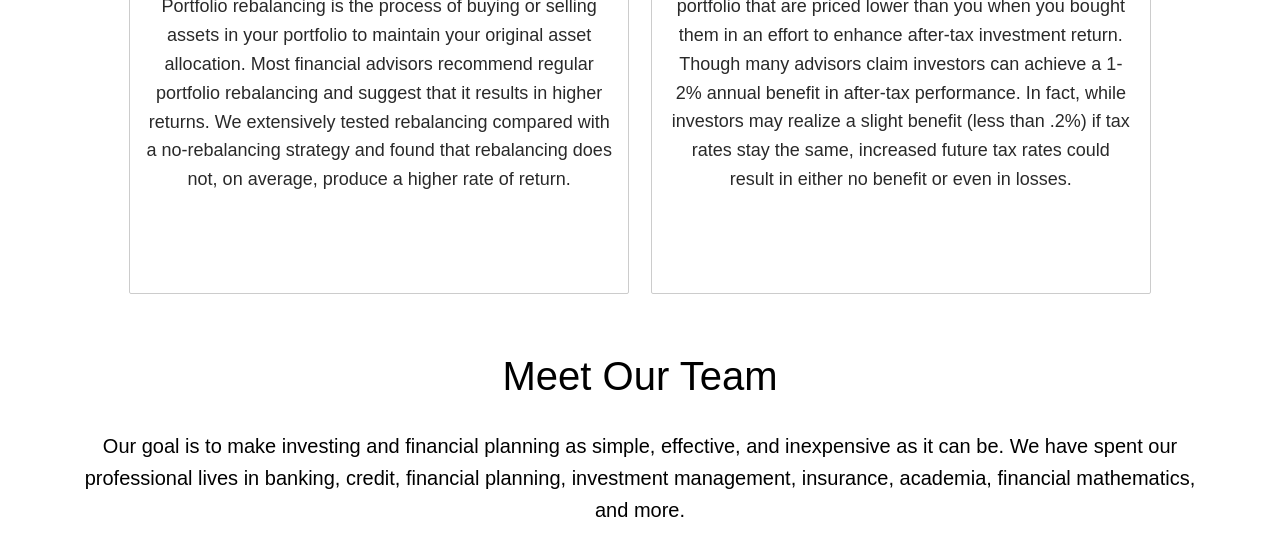
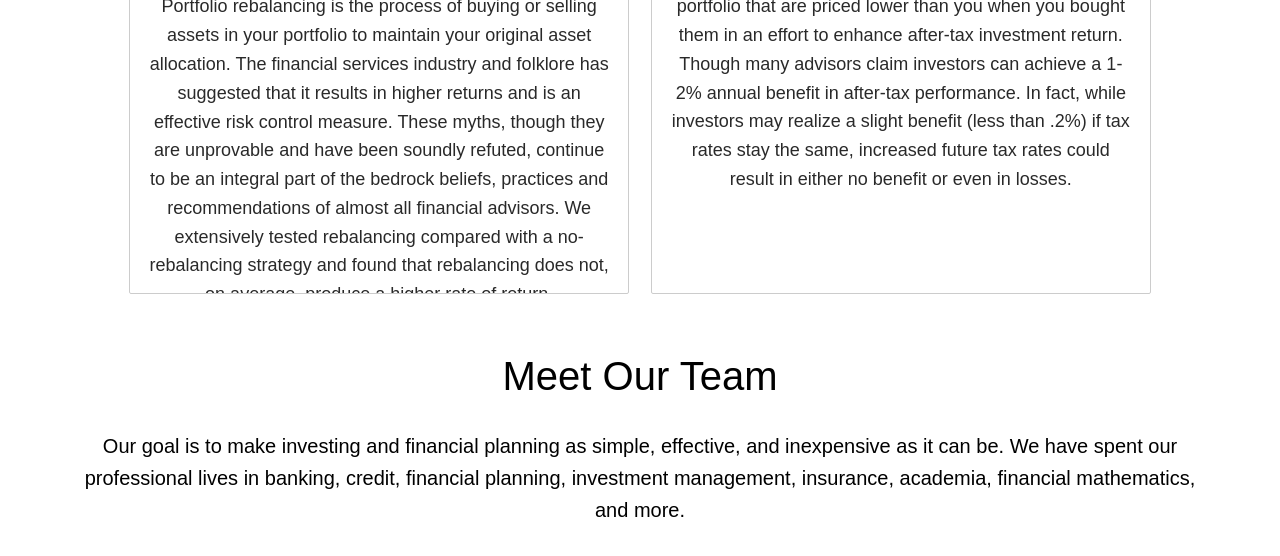
Before and after one commit to plynty/compendiumfinance, a Jekyll site: the page built from aboutus.md, in a window 1280 px wide and 900 px high, scrolled down 828 px, cut to the strip 264-843 px from the top of the window. Shown: the top 556 px of the strip. Built offline with Jekyll 4.4.1, drawn with Linux system fonts in a browser that asks for light colours; nearby versions of some CDN libraries; some web fonts are replaced.

Commit message:
Updated Rebalancing

```diff
--- a/_resources/rebalancing.md
+++ b/_resources/rebalancing.md
@@ -5,11 +5,14 @@ format_class: resource
 section: resource-cards
 no_date: true
 status: current
-lead: Portfolio rebalancing is the process of buying or selling assets in your portfolio
-  to maintain your original asset allocation. Most financial advisors recommend regular
-  portfolio rebalancing and suggest that it results in higher returns. We extensively
-  tested rebalancing compared with a no-rebalancing strategy and found that rebalancing
-  does not, on average, produce a higher rate of return.
+lead: 'Portfolio rebalancing is the process of buying or selling assets in your portfolio
+  to maintain your original asset allocation. The financial services industry and
+  folklore has suggested that it results in higher returns and is an effective risk
+  control measure. These myths, though they are unprovable and have been soundly refuted,
+  continue to be an integral part of the bedrock beliefs, practices and recommendations
+  of almost all financial advisors. We extensively tested rebalancing compared with
+  a no-rebalancing strategy and found that rebalancing does not, on average, produce
+  a higher rate of return.  '
 source: internal
 link:
 img: "/uploads/rebalancing-header.png"
```
